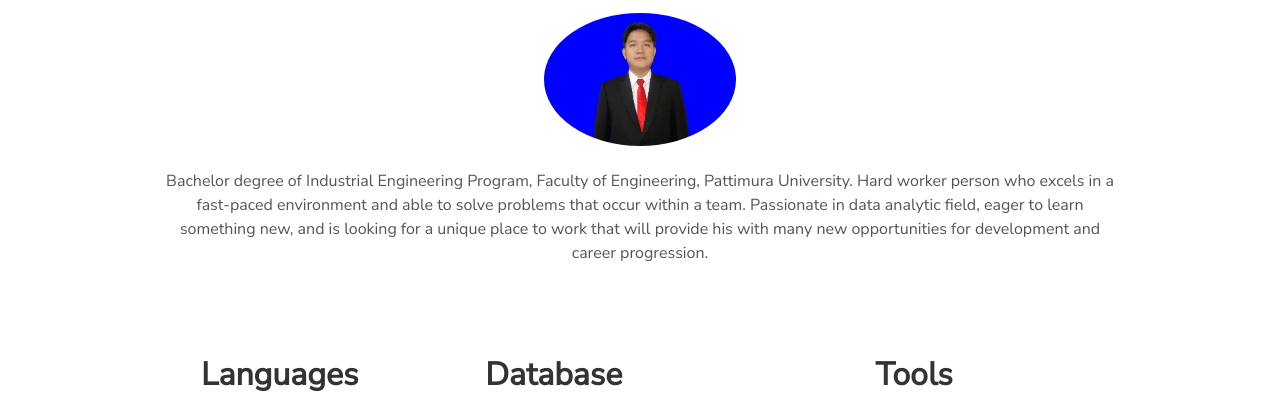
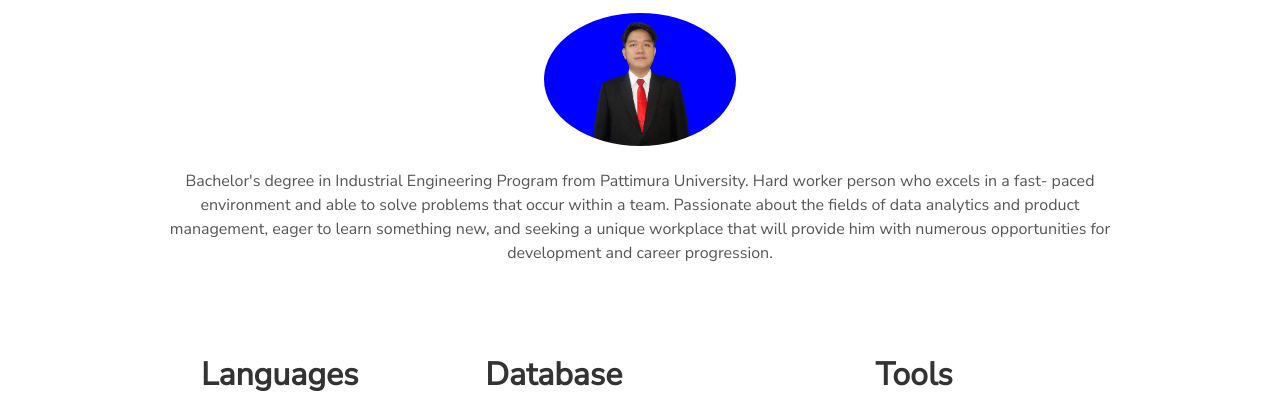
Before and after one commit to Samgoesniady/Samgoesniady.github.io, a plain HTML site: page index.html in a window 1280 px wide. Shown: the part 944-1354 px from the top of the page. Drawn offline with nearby package versions, Linux system fonts and the light colour scheme.

Commit message:
Update index.html

```diff
--- a/index.html
+++ b/index.html
@@ -75,11 +75,10 @@
           />
         </picture>
         <p>
-          Bachelor degree of Industrial Engineering Program, Faculty of Engineering, Pattimura University.
-          Hard worker person who excels in a fast-paced environment and able to solve problems
-          that occur within a team. Passionate in data analytic field, eager to learn something new,
-          and is looking for a unique place to work that will provide his with
-          many new opportunities for development and career progression.
+          Bachelor's degree in Industrial Engineering Program from Pattimura University. Hard worker person who excels in a fast- paced
+environment and able to solve problems that occur within a team. Passionate about the fields of data analytics and product management,
+eager to learn something new, and seeking a unique workplace that will provide him with numerous opportunities for development and
+career progression.
         </p>
       </div>
 
```
